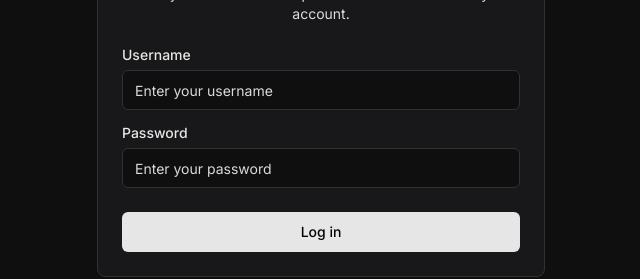
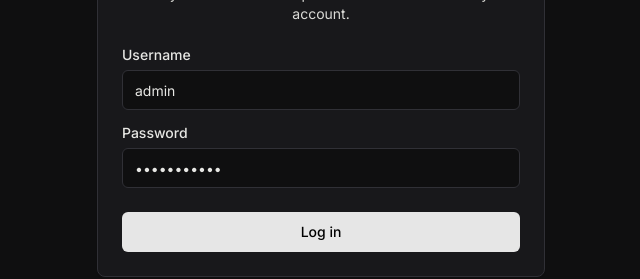
Before and after one commit to ujwal-yadav/aero-fleet, a React (Create React App) app: page /login in a window 1280 px wide. Shown: the part 330-609 px from the top of the page, without its empty margins (319-959 px from the left). Built offline with nearby package versions, Linux system fonts and the light colour scheme.

Commit message:
feat: prefill user login details

```diff
--- a/src/pages/Login/Login.hooks.js
+++ b/src/pages/Login/Login.hooks.js
@@ -2,8 +2,8 @@ import { useState } from 'react';
 import { useAuth } from '../../context/AuthProvider';
 
 export const useLogin = () => {
-  const [username, setUsername] = useState('');
-  const [password, setPassword] = useState('');
+  const [username, setUsername] = useState('admin');
+  const [password, setPassword] = useState('password123');
   const [errors, setErrors] = useState({
     username: false,
     password: false,
```
